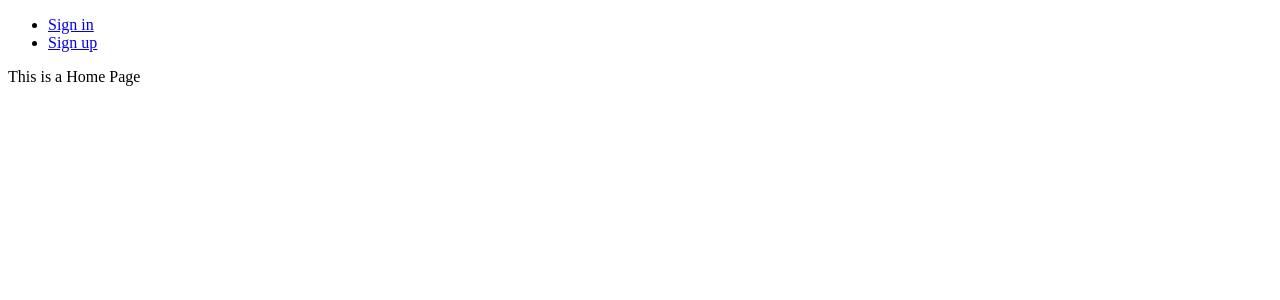
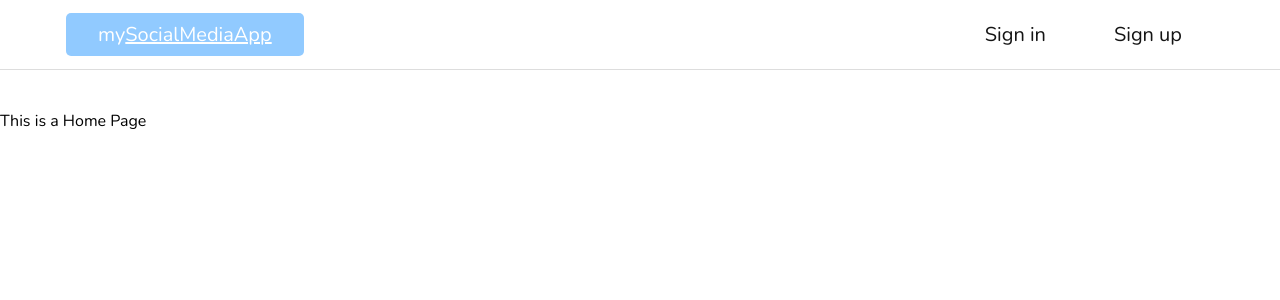
Before and after one commit to AlexCoder98/social-media-app, a React (Create React App) app in the folder frontend/: page / in a window 1280 px wide. Shown: the top 300 px of the page. Built offline with nearby package versions, Linux system fonts and the light colour scheme.

Commit message:
First nav bar created and basic styles applied

```diff
--- a/frontend/src/App.tsx
+++ b/frontend/src/App.tsx
@@ -1,8 +1,10 @@
 import React from 'react';
-import { BrowserRouter, Route, Routes } from 'react-router-dom';
+import { BrowserRouter } from 'react-router-dom';
 
 import Header from './components/Header/Header';
 import Main from './components/Main/Main';
+
+import './styles/App.css';
 
 function App() {
   return (
--- a/frontend/src/components/Header/Header.tsx
+++ b/frontend/src/components/Header/Header.tsx
@@ -1,4 +1,6 @@
 import Navigation from './Navigation/Navigation';
+
+import '../../styles/Header.css';
 
 const Header = () => {
     return (
--- a/frontend/src/components/Header/Navigation/Navigation.tsx
+++ b/frontend/src/components/Header/Navigation/Navigation.tsx
@@ -2,29 +2,37 @@ import { NavLink } from 'react-router-dom';
 
 import { navigationLinksData } from '../../../helpers/navigation-data';
 
+import '../../../styles/Navigation.css';
+
 const Navigation = () => {
     return (
         <nav className="app__main-navigation">
+            <div className="app__logo-container">
+                <NavLink
+                    to="/"
+                    className={({ isActive }) => {
+                        return isActive ? 'app__nav-link active' : 'app__nav-link'
+                    }}
+                    title="Go to home page"
+                >
+                    my<span className="app__logo-span">SocialMediaApp</span>
+                </NavLink>
+            </div>
             <ul className="app__navigation-variant">
                 {navigationLinksData.map((navLink, i) =>
                     <li key={i} className="app__navigation-item-container">
                         <NavLink
                             to={navLink.url}
+                            className={({ isActive }) => {
+                                return isActive ? 'app__nav-link active' : 'app__nav-link'
+                            }}
+                            title={navLink.title}
                         >
                             {navLink.content}
                         </NavLink>
                     </li>
                 )}
             </ul>
-            {/* <ul className="app__navigation-variant">
-                {navigationLinksData.map((navItem, i) => (
-                    <li key={i} className="app__navigation-item-container">
-                        <a className="app__navigation-item" href={navItem.url}>
-                            {navItem.content}
-                        </a>
-                    </li>
-                ))}
-            </ul> */}
         </nav >
     )
 }
--- a/frontend/src/components/Main/Main.tsx
+++ b/frontend/src/components/Main/Main.tsx
@@ -3,7 +3,9 @@ import { Route, Routes } from 'react-router-dom';
 import HomePage from '../../pages/Home';
 import SignInPage from '../../pages/SignIn';
 import SignUpPage from '../../pages/SignUp';
-import NotFoundPage from '../../pages/404Page';
+import NotFoundPage from '../../pages/404';
+
+import '../../styles/Main.css';
 
 const Main = () => {
     return (
--- a/frontend/src/helpers/navigation-data.ts
+++ b/frontend/src/helpers/navigation-data.ts
@@ -1,15 +1,18 @@
 type NavigationLinksType = {
     content: string;
     url: string;
+    title: string;
 }[]
 
 export const navigationLinksData: NavigationLinksType = [
     {
         content: 'Sign in',
-        url: '/sign-in'
+        url: '/sign-in',
+        title: 'Sign In'
     },
     {
         content: 'Sign up',
-        url: '/sign-up'
+        url: '/sign-up',
+        title: 'Sign up'
     },
 ]
--- /dev/null
+++ b/frontend/src/styles/App.css
@@ -0,0 +1,13 @@
+@import url('https://fonts.googleapis.com/css2?family=Nunito:ital,wght@0,200..1000;1,200..1000&display=swap');
+
+*,
+::before,
+::after {
+    margin: 0;
+    padding: 0;
+    box-sizing: border-box;
+}
+
+html {
+    font-family: "Nunito", "Arial", sans-serif;
+}
--- /dev/null
+++ b/frontend/src/styles/Header.css
@@ -0,0 +1,3 @@
+.app__header {
+    /* background-color: aquamarine; */
+}
--- /dev/null
+++ b/frontend/src/styles/Main.css
@@ -0,0 +1,3 @@
+.app__main {
+    margin: 40px 0;
+}
--- /dev/null
+++ b/frontend/src/styles/Navigation.css
@@ -0,0 +1,46 @@
+.app__main-navigation {
+    display: flex;
+    justify-content: flex-end;
+    padding: .8rem 4rem;
+    border-bottom: 1px solid #ddd;
+}
+
+.app__logo-container {
+    flex-grow: 1;
+    text-align: left;
+}
+
+.app__logo-container>a {
+    width: fit-content;
+}
+
+.app__logo-container .app__logo-span {
+    text-transform: capitalize;
+    text-decoration: underline;
+}
+
+.app__navigation-variant {
+    display: flex;
+    list-style: none;
+}
+
+.app__nav-link {
+    display: block;
+    margin: 0 2px;
+    padding: .5rem 2rem;
+    font-size: 20px;
+    text-decoration: none;
+    color: #141414;
+    transition: .2s linear;
+    border-radius: 5px;
+}
+
+.app__nav-link:hover {
+    color: #ffffff;
+    background-color: #91caff;
+}
+
+.active {
+    color: #ffffff;
+    background-color: #91caff;
+}
```
Also changed, not shown: frontend/src/pages/404.tsx (renamed from frontend/src/pages/404Page.tsx).
